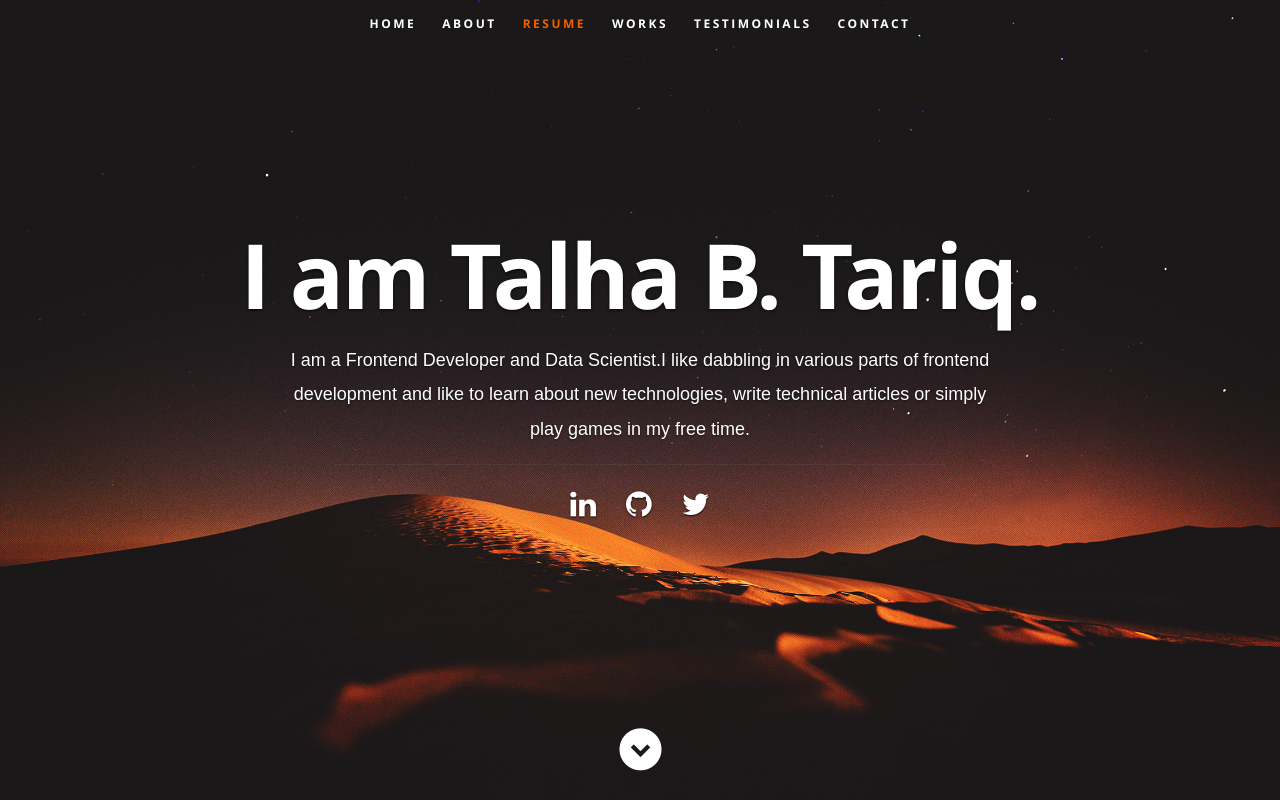
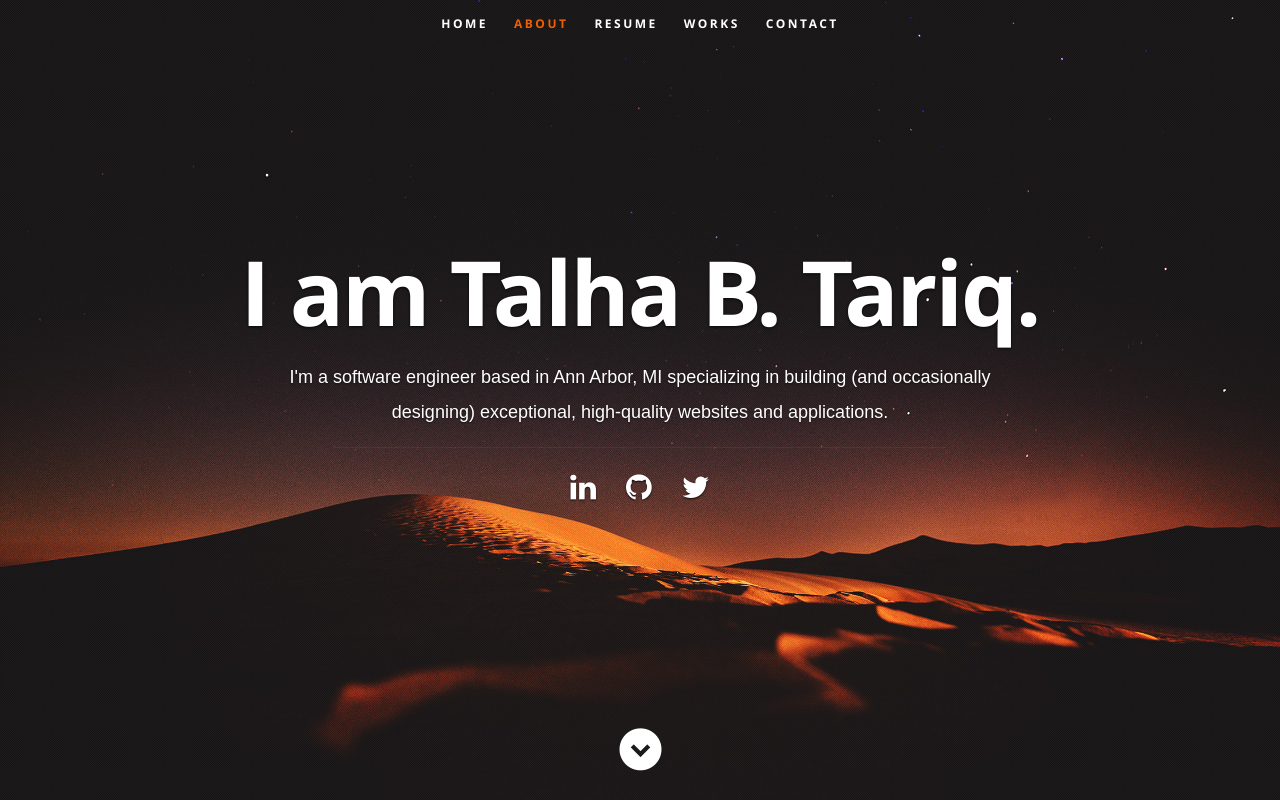
Before and after one commit to talhabintariq/profile, a React (Create React App) app: page / in a window 1280 px wide. Shown: the top 800 px of the page. Built offline with nearby package versions, Linux system fonts and the light colour scheme.

Commit message:
Home page change

```diff
--- a/src/App.js
+++ b/src/App.js
@@ -3,7 +3,7 @@ import Header from './components/Header';
 import About from './components/About';
 import Resume from './components/Resume';
 import Portfolio from './components/Portfolio';
-import Testimonials from  './components/Testimonials';
+// import Testimonials from  './components/Testimonials';
 import ContactUs from './components/ContactUs';
 import Footer from './components/Footer';
 import resumeData from './resumeData';
@@ -15,7 +15,7 @@ class App extends Component {
         <About resumeData={resumeData}/>
         <Resume resumeData={resumeData}/>
         <Portfolio resumeData={resumeData}/>
-        <Testimonials resumeData={resumeData}/>
+        {/* <Testimonials resumeData={resumeData}/> */}
         <ContactUs resumeData={resumeData}/>
         <Footer resumeData={resumeData}/>
       </div>
--- a/src/components/Header.js
+++ b/src/components/Header.js
@@ -14,7 +14,7 @@ export default class Header extends Component {
                <li><a className="smoothscroll" href="#about">About</a></li>
              <li><a className="smoothscroll" href="#resume">Resume</a></li>
                <li><a className="smoothscroll" href="#portfolio">Works</a></li>
-               <li><a className="smoothscroll" href="#testimonials">Testimonials</a></li>
+               {/* <li><a className="smoothscroll" href="#testimonials">Testimonials</a></li> */}
                <li><a className="smoothscroll" href="#contact">Contact</a></li>
             </ul>
          </nav>
@@ -22,7 +22,7 @@ export default class Header extends Component {
          <div className="row banner">
             <div className="banner-text">
                <h1 className="responsive-headline">I am {resumeData.name}.</h1>
-               <h3 style={{color:'#fff', fontFamily:'sans-serif '}}>I am a {resumeData.role}.{resumeData.roleDescription}
+               <h3 style={{color:'#fff', fontFamily:'sans-serif '}}>{resumeData.roleDescription}
                </h3>
                <hr/>
                <ul className="social">
--- a/src/resumeData.js
+++ b/src/resumeData.js
@@ -1,30 +1,30 @@
 let resumeData = {
     "imagebaseurl":"https://rbhatia46.github.io/",
     "name": "Talha B. Tariq",
-    "role": "Frontend Developer and Data Scientist",
+    "role": "Frontend Developer",
     "linkedinId":"Your LinkedIn Id",
     "skypeid": "Your skypeid",
-    "roleDescription": "I like dabbling in various parts of frontend development and like to learn about new technologies, write technical articles or simply play games in my free time.",
+    "roleDescription": "I'm a software engineer based in Ann Arbor, MI specializing in building (and occasionally designing) exceptional, high-quality websites and applications.",
     "socialLinks":[
         {
           "name":"linkedin",
-          "url":"https://www.linkedin.com/in/rahul-bhatia-67ba08121/",
+          "url":"https://www.linkedin.com/in/ttariq1/",
           "className":"fa fa-linkedin"
         },
         {
           "name":"github",
-          "url":"http://github.com/rbhatia46",
+          "url":"https://github.com/talhabintariq",
           "className":"fa fa-github"
         },
         {
           "name":"skype",
-          "url":"http://twitter.com/rbhatia46",
+          "url":"https://github.com/talhabintariq",
           "className":"fa fa-twitter"
         }
       ],
     "aboutme":"I am currently a pre-final year student at The LNM Institute of Information Technology and pursuing my B.Tech from here. I am a self taught Full Stack Web Developer, currently diving deeper into Machine Learning. I believe that to be successful in life, one needs to be obsessive with their dreams and keep working towards them.",
     "address":"India",
-    "website":"https://rbhatia46.github.io",
+    "website":"https://talhabintariq.github.io",
     "education":[
       {
         "UniversityName":"The LNM Insitute of Information Technology",
```
